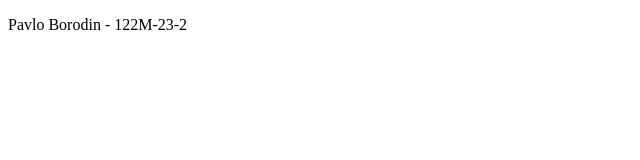
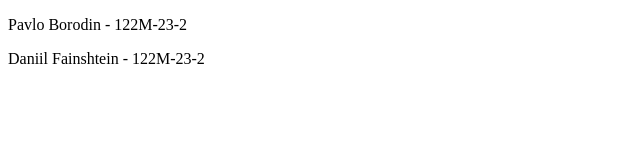
Before and after one commit to borodinpaul/OA, a plain HTML site: page index.html in a window 1280 px wide. Shown: the whole page, without its empty margins (0-640 px from the left). Drawn offline with Linux system fonts and the light colour scheme.

Commit message:
Add new member Daniil Fainshtein to index.html

```diff
--- a/index.html
+++ b/index.html
@@ -7,5 +7,6 @@
 </head>
 <body>
   <p>Pavlo Borodin - 122M-23-2</p>
+  <p>Daniil Fainshtein - 122M-23-2</p>
 </body>
 </html>
```
